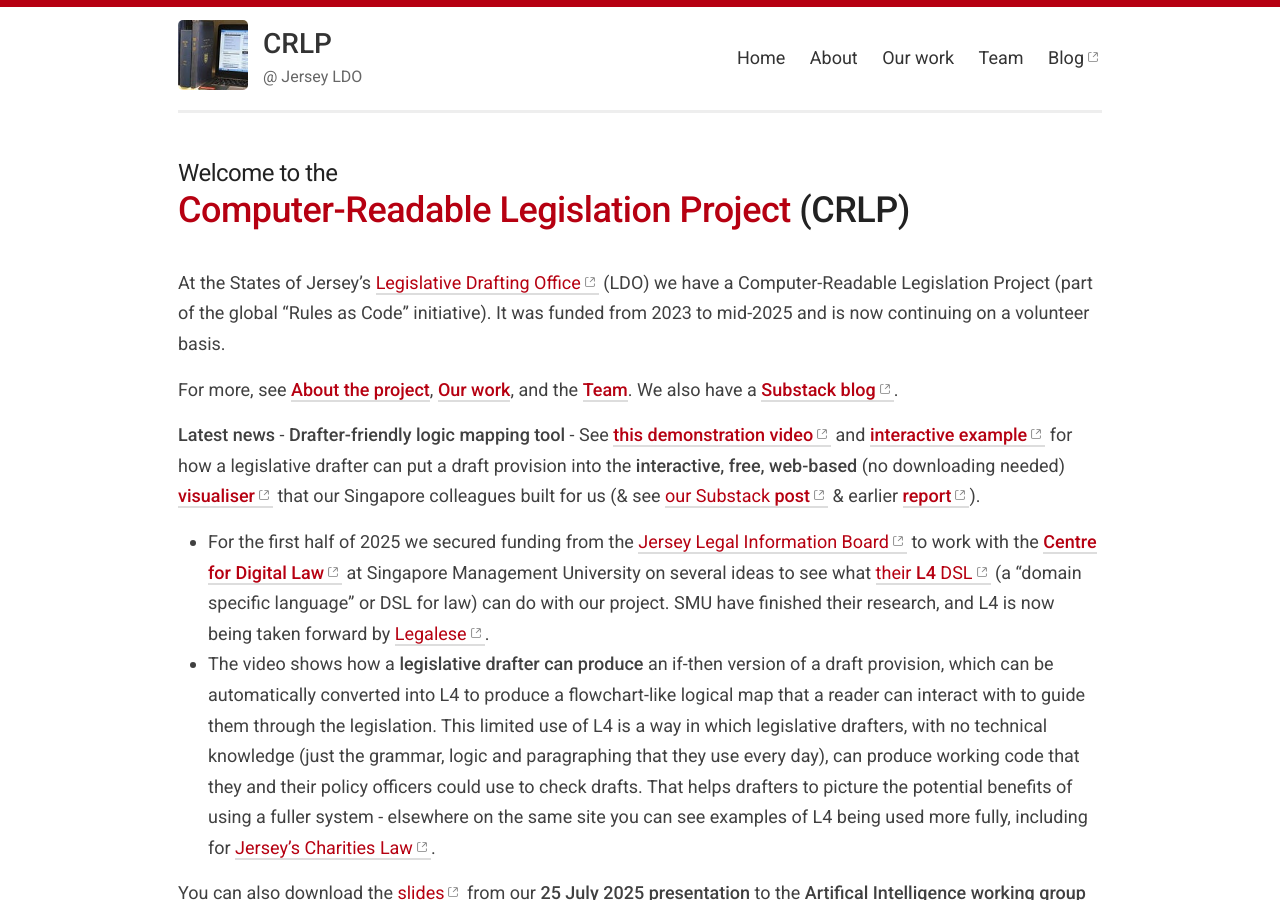
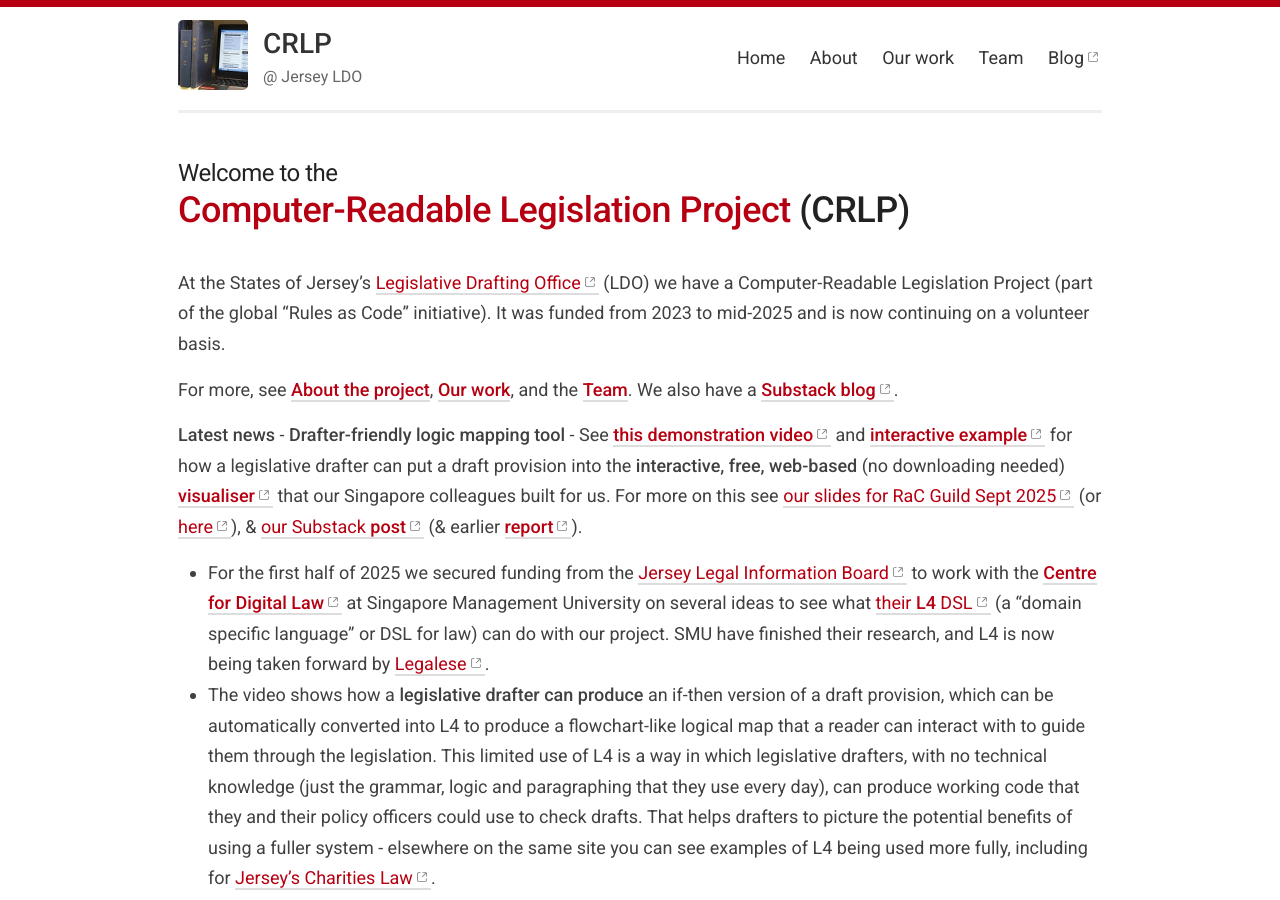
Before and after one commit to crlp-jerseyldo/crlp-jerseyldo.github.io, a Jekyll site: the page built from index.md, in a window 1280 px wide and 900 px high. Built offline with Jekyll 4.4.1, drawn with Linux system fonts in a browser that asks for light colours; our own code applies the rules of GitHub Pages for plain Markdown files.

Commit message:
Update index.md
Added links to slides for RaC Guild on propositional visualiser

```diff
--- a/index.md
+++ b/index.md
@@ -9,7 +9,7 @@ At the States of Jersey’s [Legislative Drafting Office](https://www.gov.je/Gov
 For more, see [**About the project**](/about), [**Our work**](/work), and the [**Team**](/team). We also have a [**Substack blog**](https://digitallegislation.substack.com){:target="_blank"}.
 
 **Latest news** -
-**Drafter-friendly logic mapping tool** - See [**this demonstration video**](https://youtu.be/_VZ4_FY_Nqo){:target="_blank"} and [**interactive example**](https://jl4.legalese.com/?id=8831700c-a1ee-4c21-9365-1aa410a977d0){:target="_blank"} for how a legislative drafter can put a draft provision into the **interactive, free, web-based** (no downloading needed) [**visualiser**](https://jl4.legalese.com/){:target="_blank"} that our Singapore colleagues built for us (& see [our Substack **post**](https://substack.com/@digitallegislation/p-171875282){:target="_blank"} & earlier [**report**](https://osf.io/x43td){:target="_blank"}).
+**Drafter-friendly logic mapping tool** - See [**this demonstration video**](https://youtu.be/_VZ4_FY_Nqo){:target="_blank"} and [**interactive example**](https://jl4.legalese.com/?id=8831700c-a1ee-4c21-9365-1aa410a977d0){:target="_blank"} for how a legislative drafter can put a draft provision into the **interactive, free, web-based** (no downloading needed) [**visualiser**](https://jl4.legalese.com/){:target="_blank"} that our Singapore colleagues built for us. For more on this see [our slides for RaC Guild Sept 2025](https://osf.io/axydq){:target="_blank"} (or [here](https://docs.google.com/presentation/d/1MRs8hJY45ptGslava2WvQGvPlhp9sp59l1NbNU5ruYk/edit?usp=sharing){:target="_blank"}), & [our Substack **post**](https://substack.com/@digitallegislation/p-171875282){:target="_blank"} (& earlier [**report**](https://osf.io/x43td){:target="_blank"}).
 - For the first half of 2025 we secured funding from the [Jersey Legal Information Board](https://www.jerseylaw.je/Pages/About.aspx){:target="_blank"} to work with the [**Centre for Digital Law**](https://cdl.smu.edu.sg/projects/research-project-computational-law-rpcl){:target="_blank"} at Singapore Management University on several ideas to see what [their **L4** DSL](https://github.com/smucclaw){:target="_blank"} (a “domain specific language” or DSL for law) can do with our project. SMU have finished their research, and L4 is now being taken forward by [Legalese](https://l4.legalese.com/){:target="_blank"}.
 - The video shows how a **legislative drafter can produce** an if-then version of a draft provision, which can be automatically converted into L4 to produce a flowchart-like logical map that a reader can interact with to guide them through the legislation. This limited use of L4 is a way in which legislative drafters, with no technical knowledge (just the grammar, logic and paragraphing that they use every day), can produce working code that they and their policy officers could use to check drafts. That helps drafters to picture the potential benefits of using a fuller system - elsewhere on the same site you can see examples of L4 being used more fully, including for [Jersey's Charities Law](https://github.com/smucclaw/l4-ide/blob/ian/je-charities-3/jl4/experiments/jerseyCharities2.l4){:target="_blank"}.
 
```
